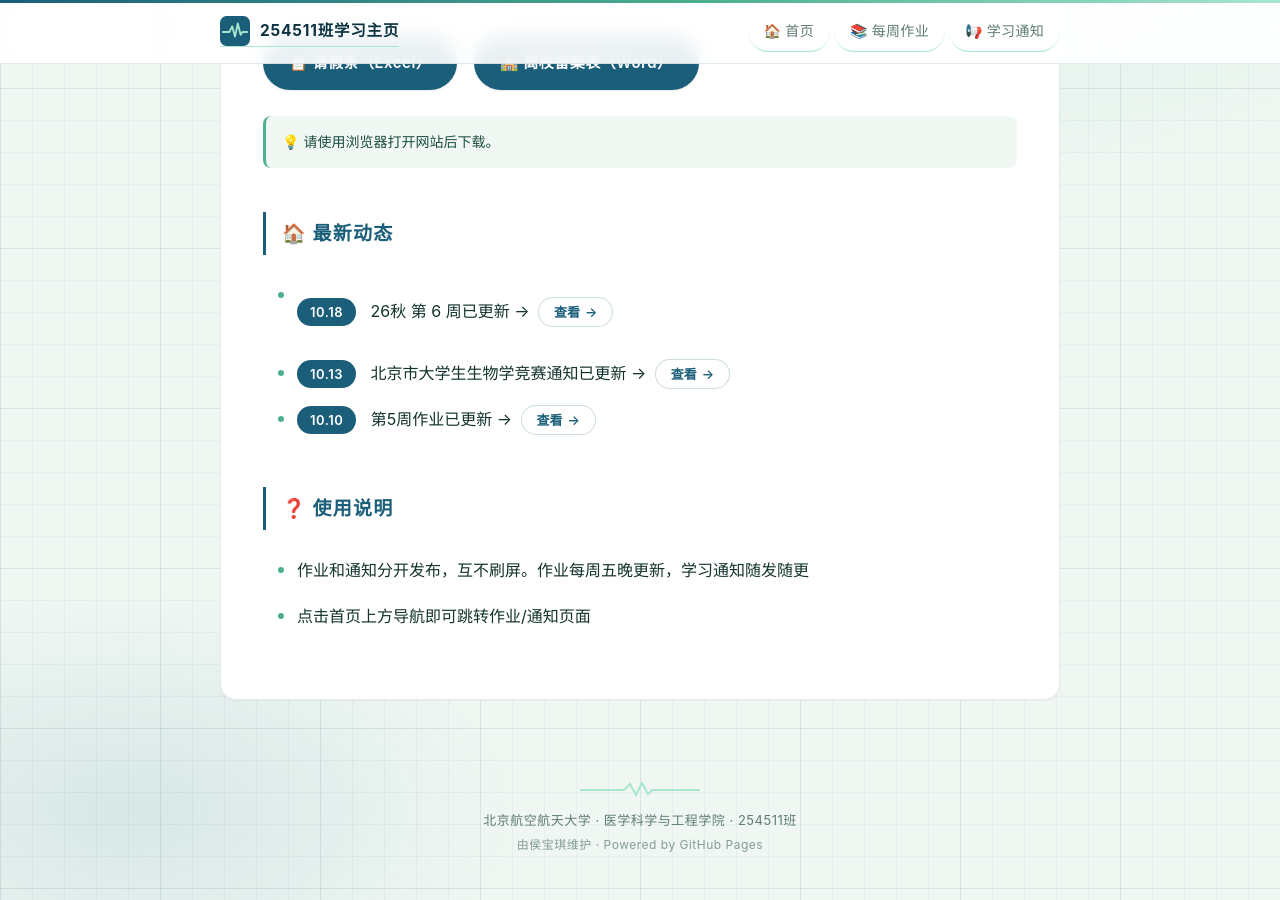
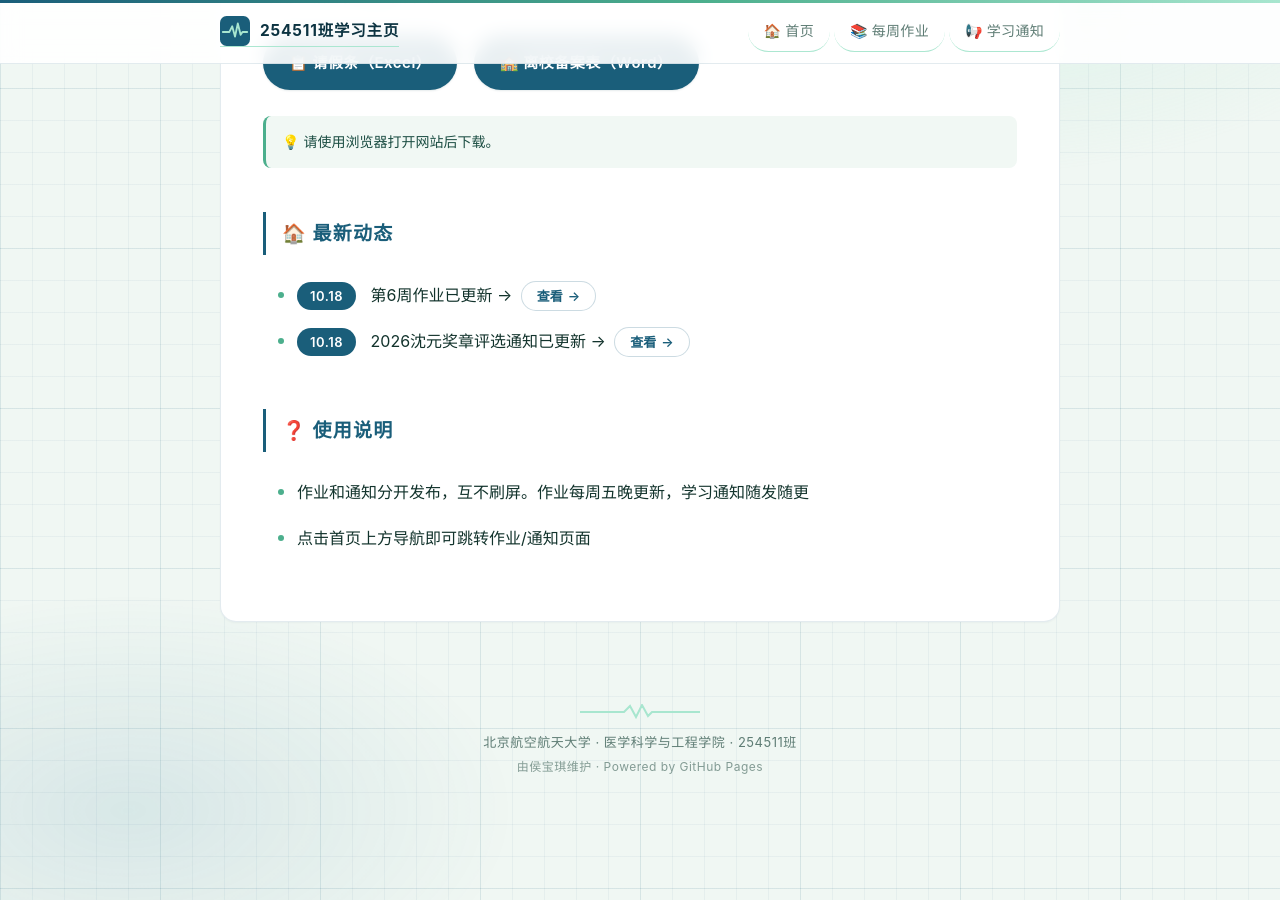
Before and after one commit to BertAGT/254511-Notifications, a Jekyll site: the page built from index.md, in a window 1280 px wide and 900 px high, scrolled down 552 px. Built offline with Jekyll 4.4.1, drawn with Linux system fonts in a browser that asks for light colours.

Commit message:
Update index.md

```diff
--- a/index.md
+++ b/index.md
@@ -17,10 +17,8 @@ show_banner: true
 
 ## 🏠 最新动态
 
-- **10.18** 26秋 第 6 周已更新 → [查看](homework.html)
-
-- **10.13** 北京市大学生生物学竞赛通知已更新 → [查看](notices.html)
-- **10.10** 第5周作业已更新 → [查看](homework.html)
+- **10.18** 第6周作业已更新 → [查看](homework.html)
+- **10.18** 2026沈元奖章评选通知已更新 → [查看](notices.html)
 
 ## ❓ 使用说明
 
```
